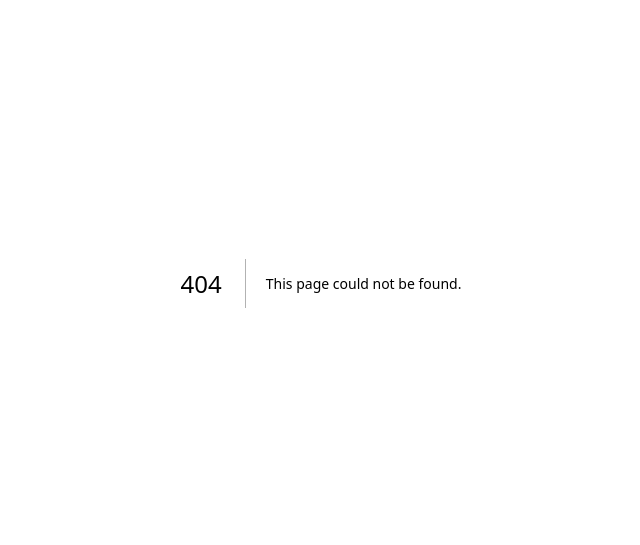
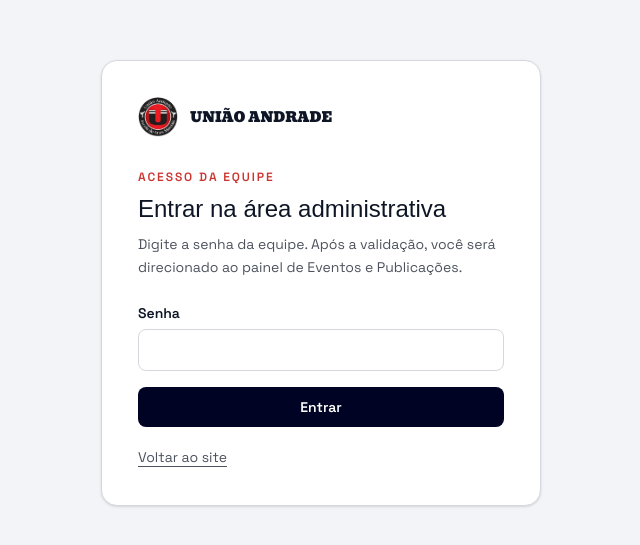
Before and after one commit to marlonballa/uniaoandrade, a Next.js app in the folder frontend/: page /admin/login in a window 1280 px wide. Before the commit this address had no page. Shown: the part 117-662 px from the top of the page, without its empty margins (319-959 px from the left). Built offline with nearby package versions, Linux system fonts and the light colour scheme; no server answers; a web font is replaced by a local one.

Commit message:
Add protected team area entry

```diff
--- /dev/null
+++ b/frontend/app/admin/login/page.tsx
@@ -0,0 +1,19 @@
+import type { Metadata } from "next";
+import { cookies } from "next/headers";
+import { redirect } from "next/navigation";
+import AdminLoginForm from "@/components/admin/AdminLoginForm";
+import { hasValidAdminSession } from "@/lib/open-andrade/admin-session";
+
+export const metadata: Metadata = {
+  title: "Acesso da equipe | União Andrade",
+  robots: { index: false, follow: false },
+};
+
+export default async function AdminLoginPage() {
+  const cookieStore = await cookies();
+  const request = new Request("http://localhost/admin/login", {
+    headers: { cookie: cookieStore.toString() },
+  });
+  if (hasValidAdminSession(request)) redirect("/admin");
+  return <AdminLoginForm />;
+}
--- a/frontend/app/admin/page.tsx
+++ b/frontend/app/admin/page.tsx
@@ -1,6 +1,9 @@
 import type { Metadata } from "next";
 import Link from "next/link";
+import { cookies } from "next/headers";
+import { redirect } from "next/navigation";
 import Logo from "@/components/Logo";
+import { hasValidAdminSession } from "@/lib/open-andrade/admin-session";
 
 export const metadata: Metadata = {
   title: "Área administrativa | União Andrade",
@@ -22,7 +25,13 @@ const tools = [
   },
 ];
 
-export default function AdminHomePage() {
+export default async function AdminHomePage() {
+  const cookieStore = await cookies();
+  const request = new Request("http://localhost/admin", {
+    headers: { cookie: cookieStore.toString() },
+  });
+  if (!hasValidAdminSession(request)) redirect("/admin/login");
+
   return (
     <main className="min-h-screen bg-[#f3f4f8] px-5 py-8 sm:px-8 sm:py-12">
       <div className="mx-auto max-w-[1000px]">
@@ -43,7 +52,7 @@ export default function AdminHomePage() {
           <p className="font-sans text-xs font-semibold uppercase tracking-[0.17em] text-red">Administração</p>
           <h1 className="mt-2 font-display text-3xl text-ink sm:text-4xl">O que você quer gerenciar?</h1>
           <p className="mt-3 max-w-[620px] font-sans text-base leading-relaxed text-muted">
-            Escolha uma ferramenta. Cada painel pede a senha administrativa antes de mostrar ou alterar informações.
+            Acesse os painéis de Eventos e Publicações da União Andrade.
           </p>
 
           <div className="mt-8 grid gap-4 md:grid-cols-2">
--- a/frontend/components/Header.tsx
+++ b/frontend/components/Header.tsx
@@ -9,6 +9,7 @@ import { NAV_LINKS } from "@/lib/routes";
 export default function Header() {
   const [open, setOpen] = useState(false);
   const pathname = usePathname();
+  const isLandingPage = pathname === "/";
 
   return (
     <header className="fixed inset-x-0 top-0 z-50 border-b border-white/10 bg-navy-deep/45 backdrop-blur-xl backdrop-saturate-150">
@@ -36,6 +37,14 @@ export default function Header() {
               {link.label}
             </Link>
           ))}
+          {isLandingPage && (
+            <Link
+              href="/admin"
+              className="rounded-full border border-white/25 px-4 py-2 text-xs font-semibold text-paper transition-colors hover:border-white/50 hover:bg-white/10"
+            >
+              Área da equipe
+            </Link>
+          )}
         </nav>
 
         <button
@@ -70,13 +79,20 @@ export default function Header() {
         id="mobile-nav"
         aria-label="Navegação móvel"
         inert={!open}
-        className={`overflow-hidden border-t border-white/10 bg-navy-deep/95 backdrop-blur-xl transition-[max-height,opacity,transform] duration-300 ease-[cubic-bezier(0.16,1,0.3,1)] lg:hidden ${
+        className={`border-t border-white/10 bg-navy-deep/95 backdrop-blur-xl transition-[max-height,opacity,transform] duration-300 ease-[cubic-bezier(0.16,1,0.3,1)] lg:hidden ${
           open
-            ? "max-h-[360px] opacity-100 motion-safe:translate-y-0"
-            : "max-h-0 opacity-0 motion-safe:-translate-y-1"
+            ? "max-h-[calc(100dvh-64px)] overflow-y-auto overscroll-contain opacity-100 motion-safe:translate-y-0"
+            : "max-h-0 overflow-hidden opacity-0 motion-safe:-translate-y-1"
         }`}
       >
-        <ul className="flex flex-col gap-5 px-6 py-6 text-base font-medium text-white/90">
+        <ul className="flex flex-col gap-4 px-6 py-5 text-base font-medium text-white/90">
+          {isLandingPage && (
+            <li className="mb-1 border-b border-white/10 pb-4">
+              <Link href="/admin" onClick={() => setOpen(false)} className="block font-semibold text-paper">
+                Área da equipe →
+              </Link>
+            </li>
+          )}
           {NAV_LINKS.map((link) => (
             <li key={link.href}>
               <Link href={link.href} onClick={() => setOpen(false)} className="block py-1">
--- /dev/null
+++ b/frontend/components/admin/AdminLoginForm.tsx
@@ -0,0 +1,65 @@
+"use client";
+
+import Link from "next/link";
+import { useRouter } from "next/navigation";
+import { useState, type FormEvent } from "react";
+import Logo from "@/components/Logo";
+
+export default function AdminLoginForm() {
+  const router = useRouter();
+  const [password, setPassword] = useState("");
+  const [error, setError] = useState("");
+  const [busy, setBusy] = useState(false);
+
+  async function submit(event: FormEvent<HTMLFormElement>) {
+    event.preventDefault();
+    setBusy(true);
+    setError("");
+    try {
+      const response = await fetch("/api/admin/open-andrade/session", {
+        method: "POST",
+        headers: { "Content-Type": "application/json" },
+        body: JSON.stringify({ password }),
+      });
+      const result = await response.json() as { error?: string };
+      if (!response.ok) throw new Error(result.error || "Não foi possível entrar.");
+      router.replace("/admin");
+    } catch (loginError) {
+      setError(loginError instanceof Error ? loginError.message : "Não foi possível entrar.");
+    } finally {
+      setBusy(false);
+    }
+  }
+
+  return (
+    <main className="grid min-h-screen place-items-center bg-[#f3f4f8] px-5 py-10">
+      <section className="w-full max-w-[440px] rounded-2xl border border-line bg-white p-7 shadow-sm sm:p-9">
+        <Link href="/" className="flex items-center gap-3" aria-label="União Andrade, início">
+          <Logo className="h-10 w-10" />
+          <span className="font-brand text-sm text-ink">UNIÃO ANDRADE</span>
+        </Link>
+        <p className="mt-8 font-sans text-xs font-semibold uppercase tracking-[0.16em] text-red">Acesso da equipe</p>
+        <h1 className="mt-2 font-display text-2xl text-ink">Entrar na área administrativa</h1>
+        <p className="mt-2 font-sans text-sm leading-relaxed text-muted">Digite a senha da equipe. Após a validação, você será direcionado ao painel de Eventos e Publicações.</p>
+        <form onSubmit={(event) => void submit(event)} className="mt-6 space-y-4">
+          <label className="block">
+            <span className="mb-1.5 block font-sans text-sm font-semibold text-ink">Senha</span>
+            <input
+              type="password"
+              autoComplete="current-password"
+              value={password}
+              onChange={(event) => setPassword(event.target.value)}
+              className="w-full rounded-lg border border-line bg-white px-3 py-2.5 font-sans text-sm text-ink outline-none focus:border-navy-light focus:ring-2 focus:ring-navy-light/15"
+              required
+            />
+          </label>
+          {error && <p role="alert" className="font-sans text-sm text-red-deep">{error}</p>}
+          <button type="submit" className="w-full rounded-lg bg-navy-deep px-4 py-2.5 font-sans text-sm font-semibold text-white transition hover:bg-navy disabled:cursor-wait disabled:opacity-60" disabled={busy}>
+            {busy ? "Validando…" : "Entrar"}
+          </button>
+        </form>
+        <Link href="/" className="mt-5 inline-block font-sans text-sm text-muted underline underline-offset-4">Voltar ao site</Link>
+      </section>
+    </main>
+  );
+}
```
